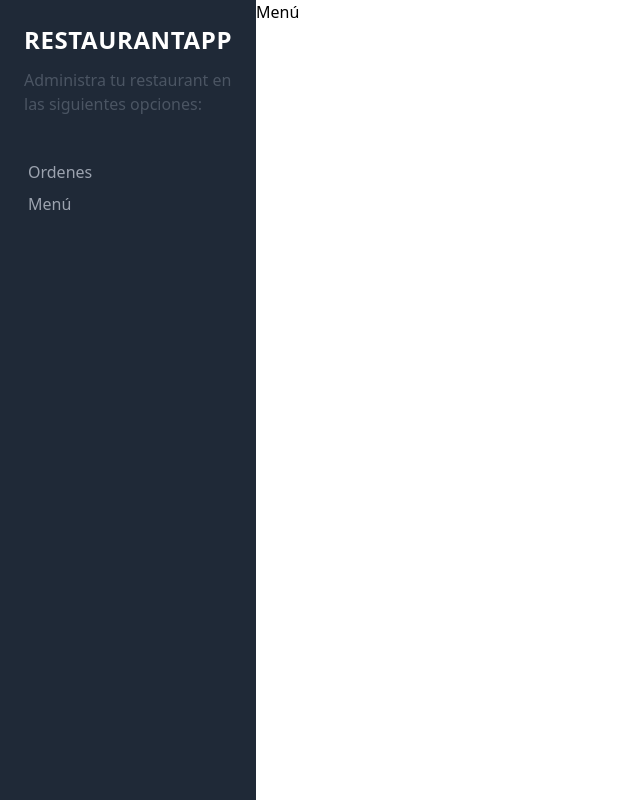
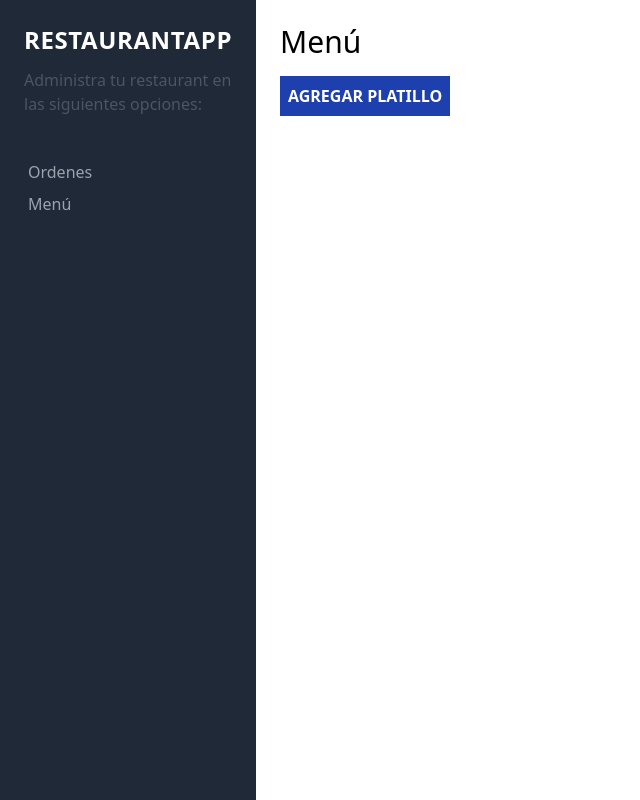
Before and after one commit to DanielGeek/react_native_proyectos, a React (Create React App) app in the folder restaurant_app/restaurant-cliente/: page /menu in a window 1280 px wide. Shown: the whole page, without its empty margins (0-640 px from the left). Built offline with nearby package versions, Linux system fonts and the light colour scheme.

Commit message:
161. Routing para nuevos Platillos

```diff
--- a/restaurant_app/restaurant-cliente/src/App.js
+++ b/restaurant_app/restaurant-cliente/src/App.js
@@ -10,7 +10,7 @@ function App() {
     <div className="md:flex min-h-screen">
       <Sidebar />
 
-      <div className="md:w-3/5 xl:w-4/5">
+      <div className="md:w-3/5 xl:w-4/5 p-6">
         <Routes>
           <Route path="/" element={<Ordenes />} />
           <Route path="/menu" element={<Menu />} />
--- a/restaurant_app/restaurant-cliente/src/components/paginas/Menu.js
+++ b/restaurant_app/restaurant-cliente/src/components/paginas/Menu.js
@@ -1,9 +1,13 @@
 import React from 'react';
+import { Link } from 'react-router-dom';
 
 export const Menu = () => {
     return (
         <>
-            <h1>Menú</h1>
+            <h1 className="text-3xl font-light mb-4">Menú</h1>
+            <Link to="/nuevo-platillo" className=" bg-blue-800 hover:bg-blue-700 inline-block mb-5 p-2 text-white uppercase font-bold">
+                Agregar Platillo
+            </Link>
         </>
     )
 }
```
Also changed, not shown: 1 other file (tests, documents, lock files or other folders).
